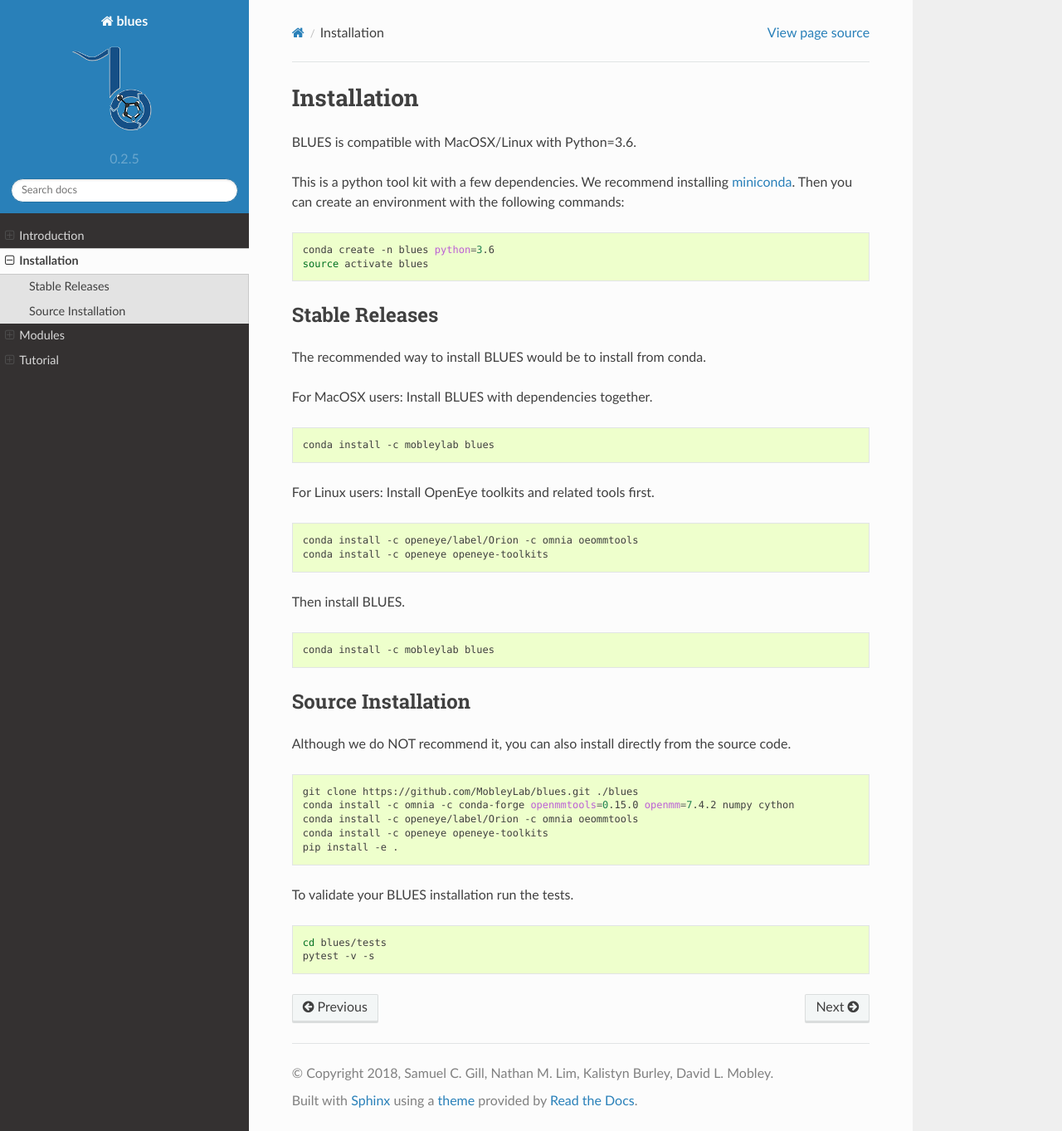
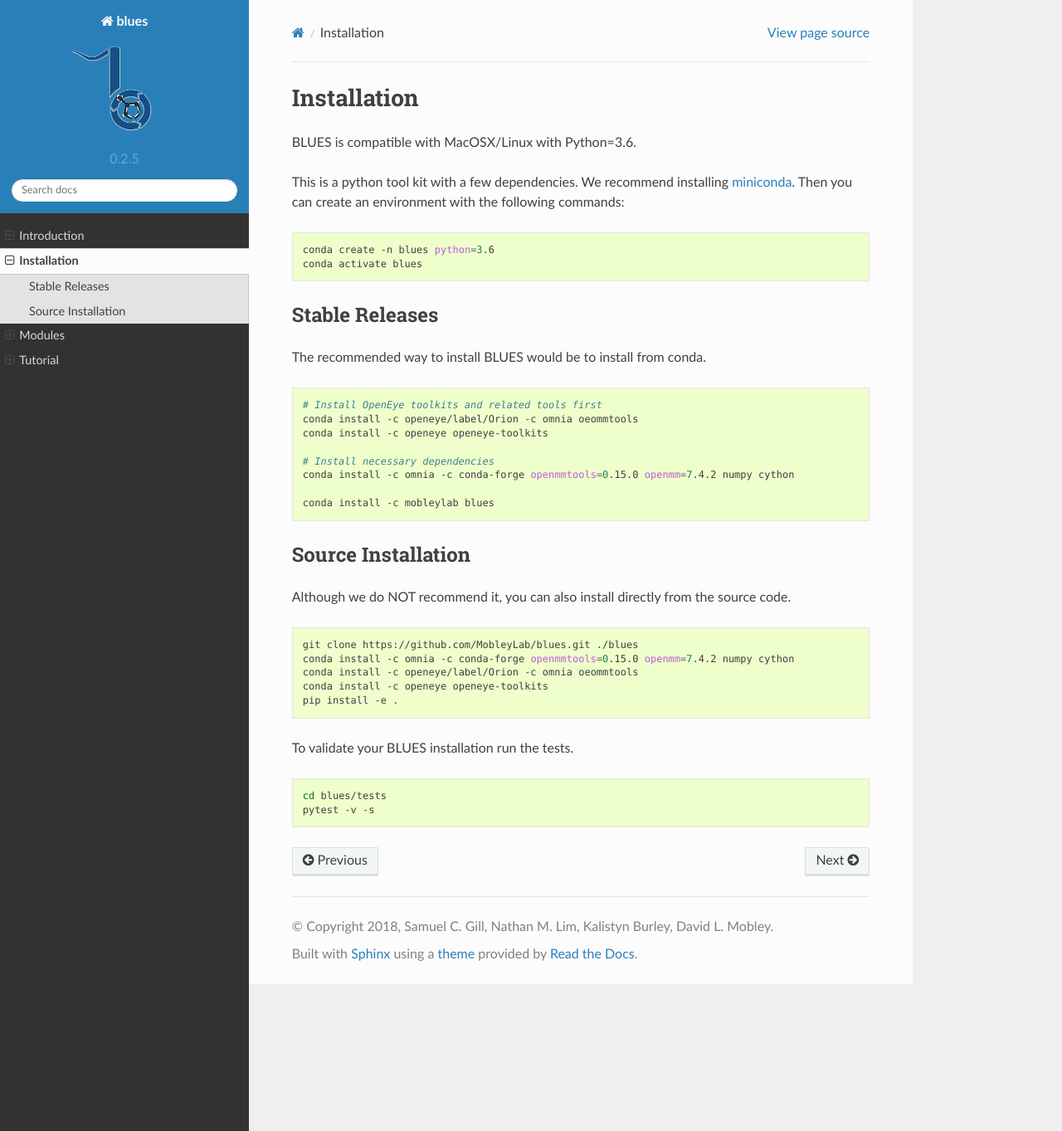
Before and after one commit to MobleyLab/blues, a Sphinx documentation site: the page built from docs/installation.rst, in a window 1280 px wide and 1363 px high. Shown: the whole window at 83% size. Built offline with Sphinx 7.4.7 and the Read the Docs theme 2.0.0, drawn with Linux system fonts in a browser that asks for light colours.

Commit message:
Updated conda installation instructions

```diff
--- a/docs/installation.rst
+++ b/docs/installation.rst
@@ -10,30 +10,20 @@
 .. code-block:: bash
 
    conda create -n blues python=3.6
-   source activate blues
+   conda activate blues
 
 Stable Releases
 ---------------
 The recommended way to install BLUES would be to install from conda.
 
-For MacOSX users:
-Install BLUES with dependencies together.
-
 .. code-block:: bash
 
-    conda install -c mobleylab blues
-
-For Linux users:
-Install OpenEye toolkits and related tools first.
-
-.. code-block:: bash
-
+    # Install OpenEye toolkits and related tools first
     conda install -c openeye/label/Orion -c omnia oeommtools
     conda install -c openeye openeye-toolkits
 
-Then install BLUES.
-
-.. code-block:: bash
+    # Install necessary dependencies
+    conda install -c omnia -c conda-forge openmmtools=0.15.0 openmm=7.4.2 numpy cython
 
     conda install -c mobleylab blues
 
```
